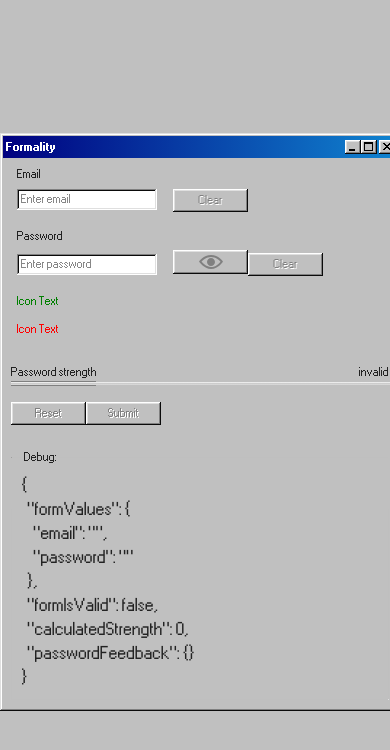
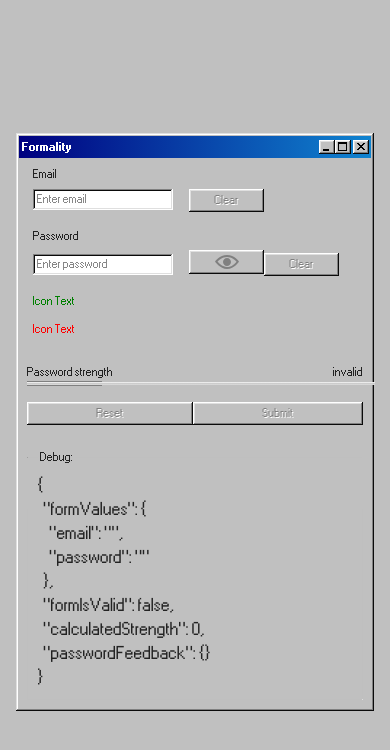
Before and after one commit to maurer2/formality, a Vue app: page / in a window 390 px wide. Shown: the top 750 px of the page. Built offline with nearby package versions, Linux system fonts and the light colour scheme.

Commit message:
added basic responsive grid

```diff
--- a/src/App.vue
+++ b/src/App.vue
@@ -56,6 +56,10 @@ export default defineComponent({
 @import "~98.css";
 @import "./css/98.css/custom-properties.css";
 
+:root {
+  --max-container-width: 35rem;
+}
+
 html {
   min-height: 100%;
   font-size: 16px;
@@ -81,7 +85,9 @@ body {
 }
 
 #root {
-  width: clamp(25rem, 50vw, 35rem);
+  width: calc(100% - 2rem); // temp
+  // width: clamp(25rem, 50vw, var(--max-container-width));
+  margin: 1rem;
 }
 
 </style>
--- a/src/components/Email.vue
+++ b/src/components/Email.vue
@@ -106,7 +106,7 @@ export default defineComponent({
 <style scoped lang="scss">
 .wrapper {
   display: flex;
-  grid-area: email-field;
+  // grid-area: email-field;
   align-items: flex-start;
   margin-bottom: 1rem;
 }
--- a/src/components/Form.vue
+++ b/src/components/Form.vue
@@ -24,7 +24,6 @@
         :is-disabled="!formIsValid"
       />
     </div>
-
     <fieldset class="debug">
       <legend>Debug:</legend>
       <output class="output">{{ $data }}</output>
@@ -104,28 +103,37 @@ export default defineComponent({
   display: grid;
   grid-auto-rows: auto;
   grid-auto-columns: 1fr;
-  grid-auto-flow: row;
+  grid-auto-flow: row dense;
+
+  /*
   grid-template-areas:
-    "email-field email-field"
-    "password-field password-field"
-    "indicator indicator"
-    "form-buttons form-buttons";
+    "email-field ."
+    "password-field ."
+    "indicator ."
+    "form-buttons .";
   grid-template-rows:
     auto
     auto
     auto
     auto;
-  grid-template-columns: 1fr 1fr;
+  */
+  //grid-template-columns: minmax(auto, 250px) 1fr;
+  grid-template-columns: repeat(auto-fit, minmax(250px, 1fr));
 }
 
 .button-group {
   display: flex;
-  grid-area: form-buttons;
+  align-self: start;
+  // grid-area: form-buttons;
+
+  .button {
+    flex-grow: 1;
+  }
 }
 
 .debug {
   display: block;
-  grid-column: 1/-1;
+  // grid-column: 1/-1;
   margin-top: 1.5rem;
   overflow: scroll;
   font-size: 16px;
--- a/src/components/Indicator.vue
+++ b/src/components/Indicator.vue
@@ -63,7 +63,7 @@ export default defineComponent({
 
 <style scoped lang="scss">
 .indicator {
-  grid-area: indicator;
+  // grid-area: indicator;
   margin-bottom: 1rem;
 }
 
--- a/src/components/Password.vue
+++ b/src/components/Password.vue
@@ -148,7 +148,7 @@ export default defineComponent({
 <style scoped lang="scss">
 .wrapper {
   display: flex;
-  grid-area: password-field;
+  // grid-area: password-field;
   align-items: flex-start;
   margin-bottom: 1rem;
 }
```
